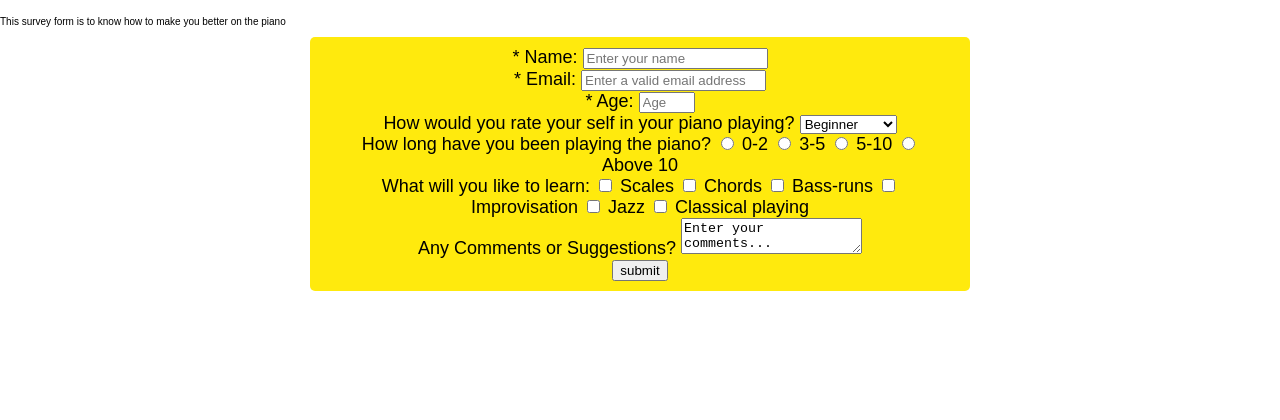
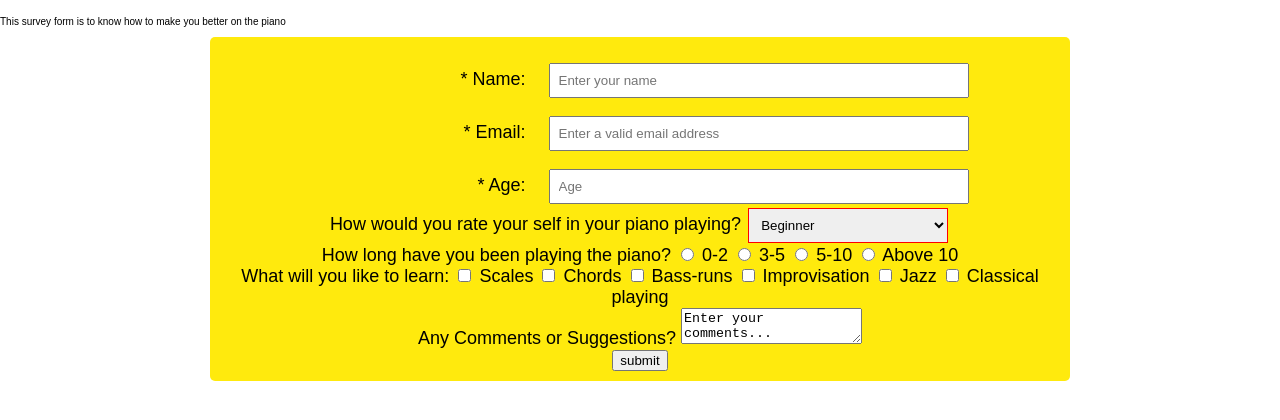
Before and after one commit to aweoluwatobi/Survey-Form, a plain HTML site: page index.html in a window 1280 px wide. Shown: the part 54-474 px from the top of the page. Drawn offline with Linux system fonts and the light colour scheme.

Commit message:
Designing form

```diff
--- a/css/style.css
+++ b/css/style.css
@@ -14,7 +14,7 @@ body {
 }
 #survey-form {
     background-color: #FFEA0D;
-    width: 600px;
+    width: 800px;
     height: auto;
     margin: 1rem auto 0;
     padding: 1rem 3rem;
@@ -22,3 +22,24 @@ body {
     text-align: center;
     border-radius: 5px;
 }
+
+#name-label, #email-label, #number-label, #dropdown-label {
+    display: inline-block;
+    width: 21rem;
+    margin-top: 1.6rem;
+    margin-right: 1rem;
+    padding: 0.6rem;
+    text-align: right;
+}
+#dropdown-label {
+    margin-left: -22rem;
+}
+#name, #email, #number, select {
+    width: 400px;
+    padding: 0.8rem;
+    margin: 0.2rem;
+}
+select {
+    width: 200px;
+    border: 1px solid red;
+}
```
